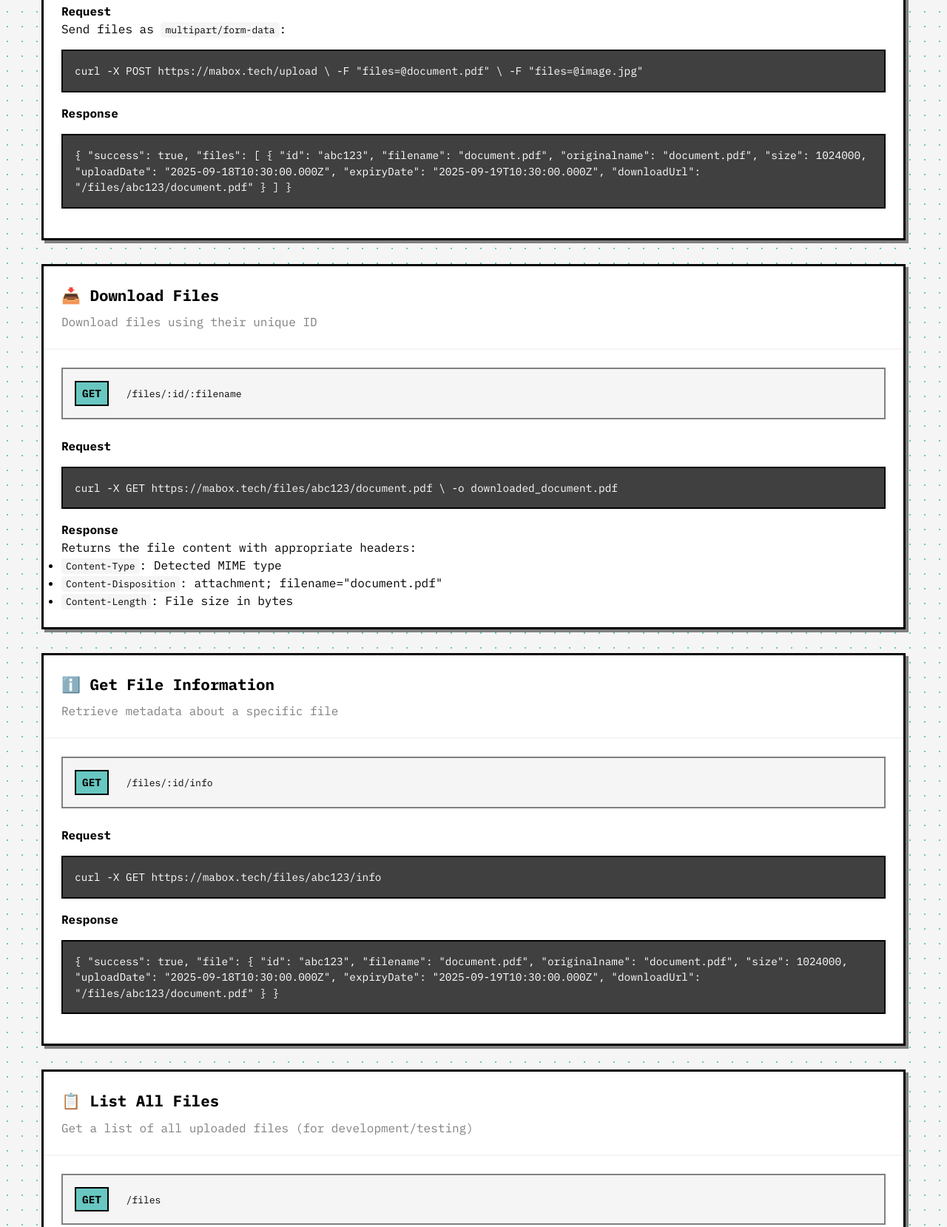
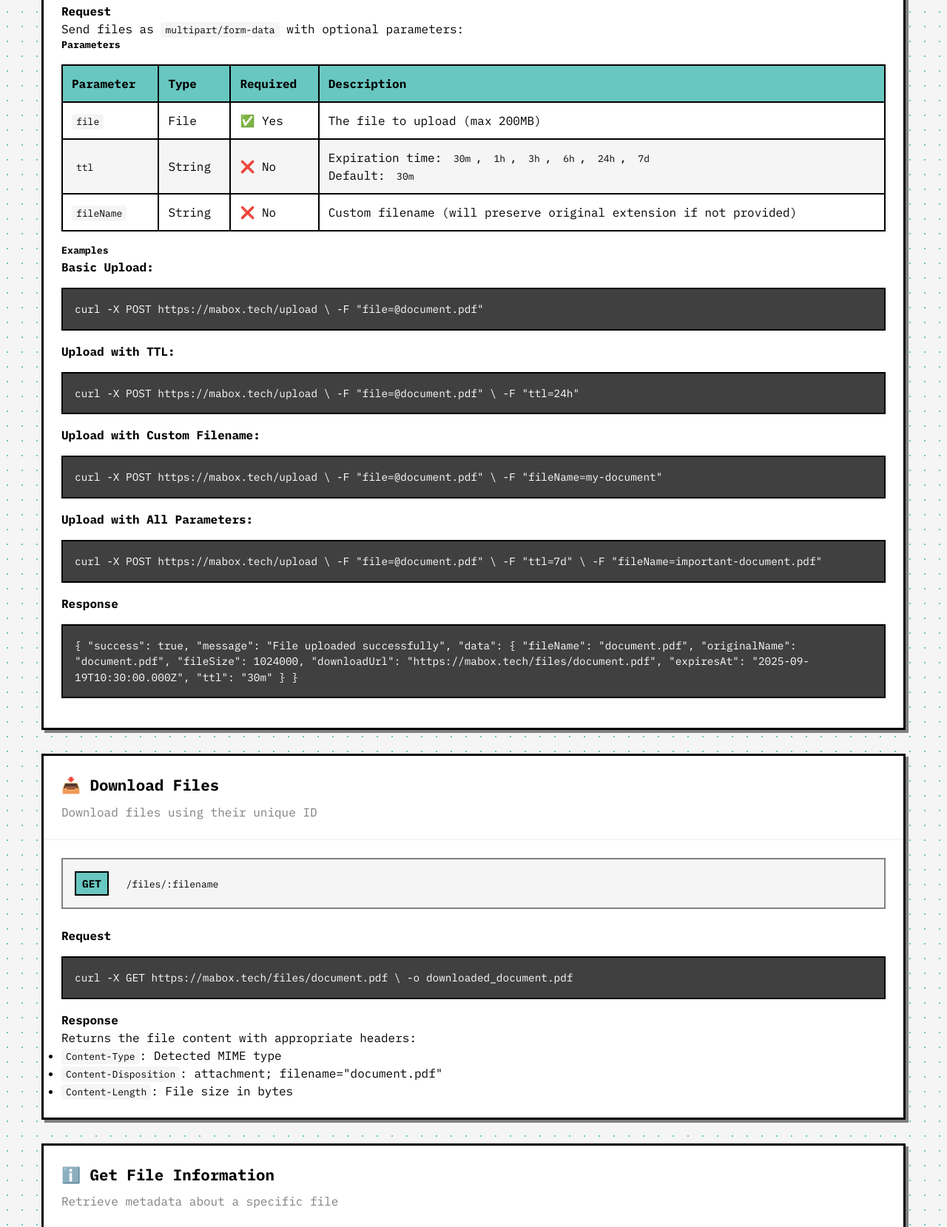
Before and after one commit to naufalhan76/tempstorage, a website: page public/api-docs.html in a window 1280 px wide. Shown: the part 1314-2973 px from the top of the page at 74% size. Drawn offline with nearby package versions, Linux system fonts and the light colour scheme.

Commit message:
Comprehensive API documentation update
✅ Added missing parameters documentation:
- ttl parameter with all valid values (30m, 1h, 3h, 6h, 24h, 7d)
- fileName parameter for custom filenames
- Complete parameter table with types and requirements

✅ Fixed endpoint URLs to match server.js:
- /files/:filename (not /files/:id/:filename)
- /info/:filename (not /files/:id/info)

✅ Updated response formats to match actual server responses:
- Correct JSON structure from server.js
- Accurate field names and data types

✅ Removed non-existent endpoints:
- Removed List Files endpoint (not implemented)
- Removed Delete Files endpoint (not implemented)

✅ Added comprehensive examples:
- Basic upload
- Upload with TTL
- Upload with custom filename
- Upload with all parameters combined

✅ Verified all endpoints working with live API testing

```diff
--- a/public/api-docs.html
+++ b/public/api-docs.html
@@ -419,26 +419,73 @@
                     </div>
 
                     <h4>Request</h4>
-                    <p>Send files as <code>multipart/form-data</code>:</p>
+                    <p>Send files as <code>multipart/form-data</code> with optional parameters:</p>
 
+                    <h5>Parameters</h5>
+                    <table class="pixel-table">
+                        <thead>
+                            <tr>
+                                <th>Parameter</th>
+                                <th>Type</th>
+                                <th>Required</th>
+                                <th>Description</th>
+                            </tr>
+                        </thead>
+                        <tbody>
+                            <tr>
+                                <td><code>file</code></td>
+                                <td>File</td>
+                                <td>✅ Yes</td>
+                                <td>The file to upload (max 200MB)</td>
+                            </tr>
+                            <tr>
+                                <td><code>ttl</code></td>
+                                <td>String</td>
+                                <td>❌ No</td>
+                                <td>Expiration time: <code>30m</code>, <code>1h</code>, <code>3h</code>, <code>6h</code>, <code>24h</code>, <code>7d</code><br>Default: <code>30m</code></td>
+                            </tr>
+                            <tr>
+                                <td><code>fileName</code></td>
+                                <td>String</td>
+                                <td>❌ No</td>
+                                <td>Custom filename (will preserve original extension if not provided)</td>
+                            </tr>
+                        </tbody>
+                    </table>
+
+                    <h5>Examples</h5>
+                    <p><strong>Basic Upload:</strong></p>
 <div class="pixel-code">curl -X POST https://mabox.tech/upload \
-  -F "files=@document.pdf" \
-  -F "files=@image.jpg"</div>
+  -F "file=@document.pdf"</div>
+
+                    <p><strong>Upload with TTL:</strong></p>
+<div class="pixel-code">curl -X POST https://mabox.tech/upload \
+  -F "file=@document.pdf" \
+  -F "ttl=24h"</div>
+
+                    <p><strong>Upload with Custom Filename:</strong></p>
+<div class="pixel-code">curl -X POST https://mabox.tech/upload \
+  -F "file=@document.pdf" \
+  -F "fileName=my-document"</div>
+
+                    <p><strong>Upload with All Parameters:</strong></p>
+<div class="pixel-code">curl -X POST https://mabox.tech/upload \
+  -F "file=@document.pdf" \
+  -F "ttl=7d" \
+  -F "fileName=important-document.pdf"</div>
 
                     <h4>Response</h4>
 <div class="pixel-code">{
   "success": true,
-  "files": [
-    {
-      "id": "abc123",
-      "filename": "document.pdf",
-      "originalname": "document.pdf",
-      "size": 1024000,
-      "uploadDate": "2025-09-18T10:30:00.000Z",
-      "expiryDate": "2025-09-19T10:30:00.000Z",
-      "downloadUrl": "/files/abc123/document.pdf"
-    }
-  ]
+  "message": "File uploaded successfully",
+  "data": {
+    "fileName": "document.pdf",
+    "originalName": "document.pdf",
+    "fileSize": 1024000,
+    "downloadUrl": "https://mabox.tech/files/document.pdf",
+    "expiresAt": "2025-09-19T10:30:00.000Z",
+    "ttl": "30m"
+  }
 }</div>
                 </div>
             </div>
@@ -452,11 +499,11 @@
                 <div class="pixel-card-content">
                     <div class="pixel-endpoint">
                         <span class="pixel-method get">GET</span>
-                        <code>/files/:id/:filename</code>
+                        <code>/files/:filename</code>
                     </div>
 
                     <h4>Request</h4>
-<div class="pixel-code">curl -X GET https://mabox.tech/files/abc123/document.pdf \
+<div class="pixel-code">curl -X GET https://mabox.tech/files/document.pdf \
   -o downloaded_document.pdf</div>
 
                     <h4>Response</h4>
@@ -478,80 +525,22 @@
                 <div class="pixel-card-content">
                     <div class="pixel-endpoint">
                         <span class="pixel-method get">GET</span>
-                        <code>/files/:id/info</code>
+                        <code>/info/:filename</code>
                     </div>
 
                     <h4>Request</h4>
-<div class="pixel-code">curl -X GET https://mabox.tech/files/abc123/info</div>
+<div class="pixel-code">curl -X GET https://mabox.tech/info/document.pdf</div>
 
                     <h4>Response</h4>
 <div class="pixel-code">{
   "success": true,
-  "file": {
-    "id": "abc123",
-    "filename": "document.pdf",
-    "originalname": "document.pdf",
+  "data": {
+    "originalName": "document.pdf",
     "size": 1024000,
-    "uploadDate": "2025-09-18T10:30:00.000Z",
-    "expiryDate": "2025-09-19T10:30:00.000Z",
-    "downloadUrl": "/files/abc123/document.pdf"
+    "uploadedAt": "2025-09-18T10:30:00.000Z",
+    "expiresAt": "2025-09-19T10:30:00.000Z",
+    "mimetype": "application/pdf"
   }
-}</div>
-                </div>
-            </div>
-
-            <!-- List Files -->
-            <div class="pixel-card">
-                <div class="pixel-card-header">
-                    <h3>📋 List All Files</h3>
-                    <p>Get a list of all uploaded files (for development/testing)</p>
-                </div>
-                <div class="pixel-card-content">
-                    <div class="pixel-endpoint">
-                        <span class="pixel-method get">GET</span>
-                        <code>/files</code>
-                    </div>
-
-                    <h4>Request</h4>
-<div class="pixel-code">curl -X GET https://mabox.tech/files</div>
-
-                    <h4>Response</h4>
-<div class="pixel-code">{
-  "success": true,
-  "files": [
-    {
-      "id": "abc123",
-      "filename": "document.pdf",
-      "originalname": "document.pdf",
-      "size": 1024000,
-      "uploadDate": "2025-09-18T10:30:00.000Z",
-      "expiryDate": "2025-09-19T10:30:00.000Z",
-      "downloadUrl": "/files/abc123/document.pdf"
-    }
-  ]
-}</div>
-                </div>
-            </div>
-
-            <!-- Delete Files -->
-            <div class="pixel-card">
-                <div class="pixel-card-header">
-                    <h3>🗑️ Delete Files</h3>
-                    <p>Delete a specific file before it expires</p>
-                </div>
-                <div class="pixel-card-content">
-                    <div class="pixel-endpoint">
-                        <span class="pixel-method delete">DELETE</span>
-                        <code>/files/:id</code>
-                    </div>
-
-                    <h4>Request</h4>
-<div class="pixel-code">curl -X DELETE https://mabox.tech/files/abc123</div>
-
-                    <h4>Response</h4>
-<div class="pixel-code">{
-  "success": true,
-  "message": "File deleted successfully"
 }</div>
                 </div>
             </div>
```
